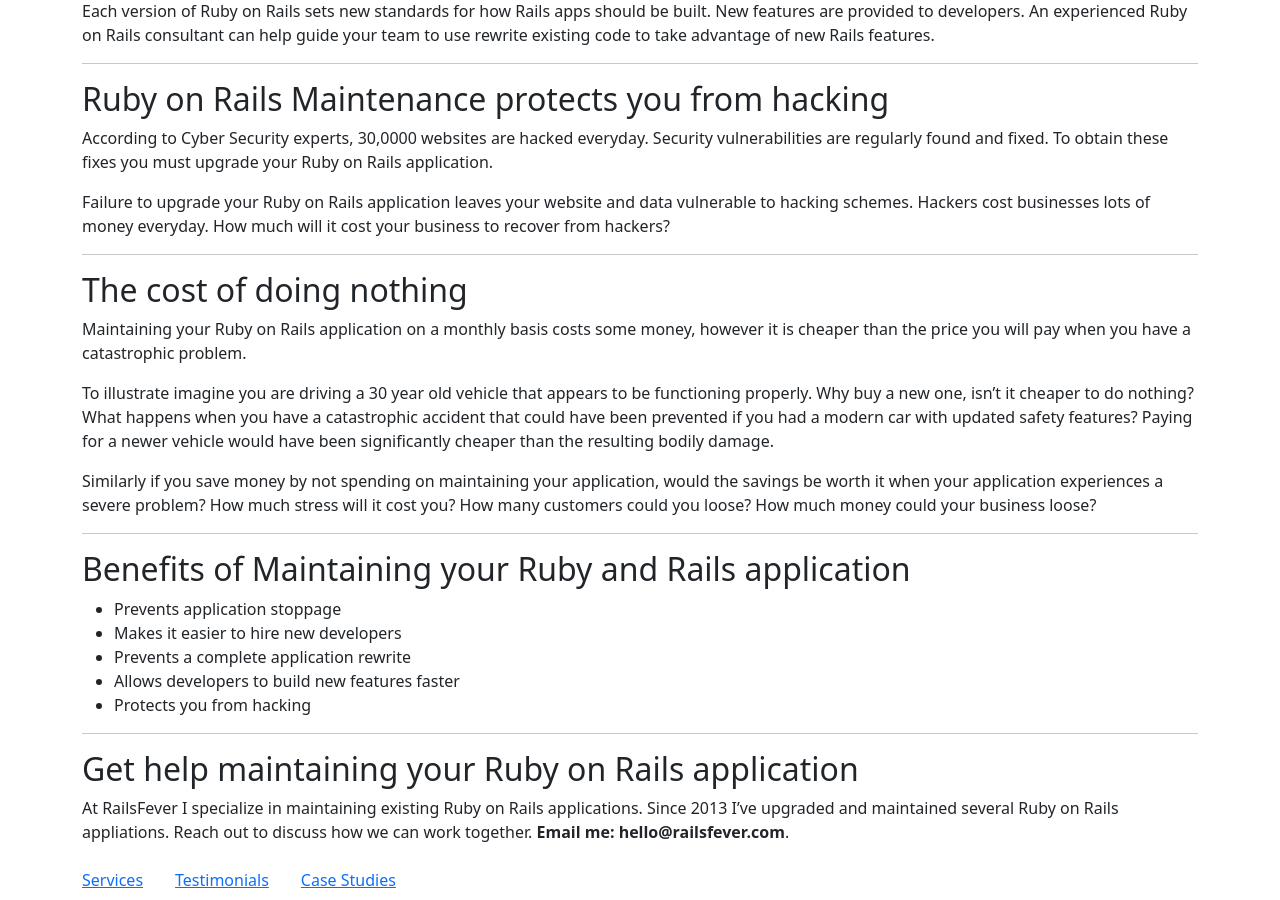
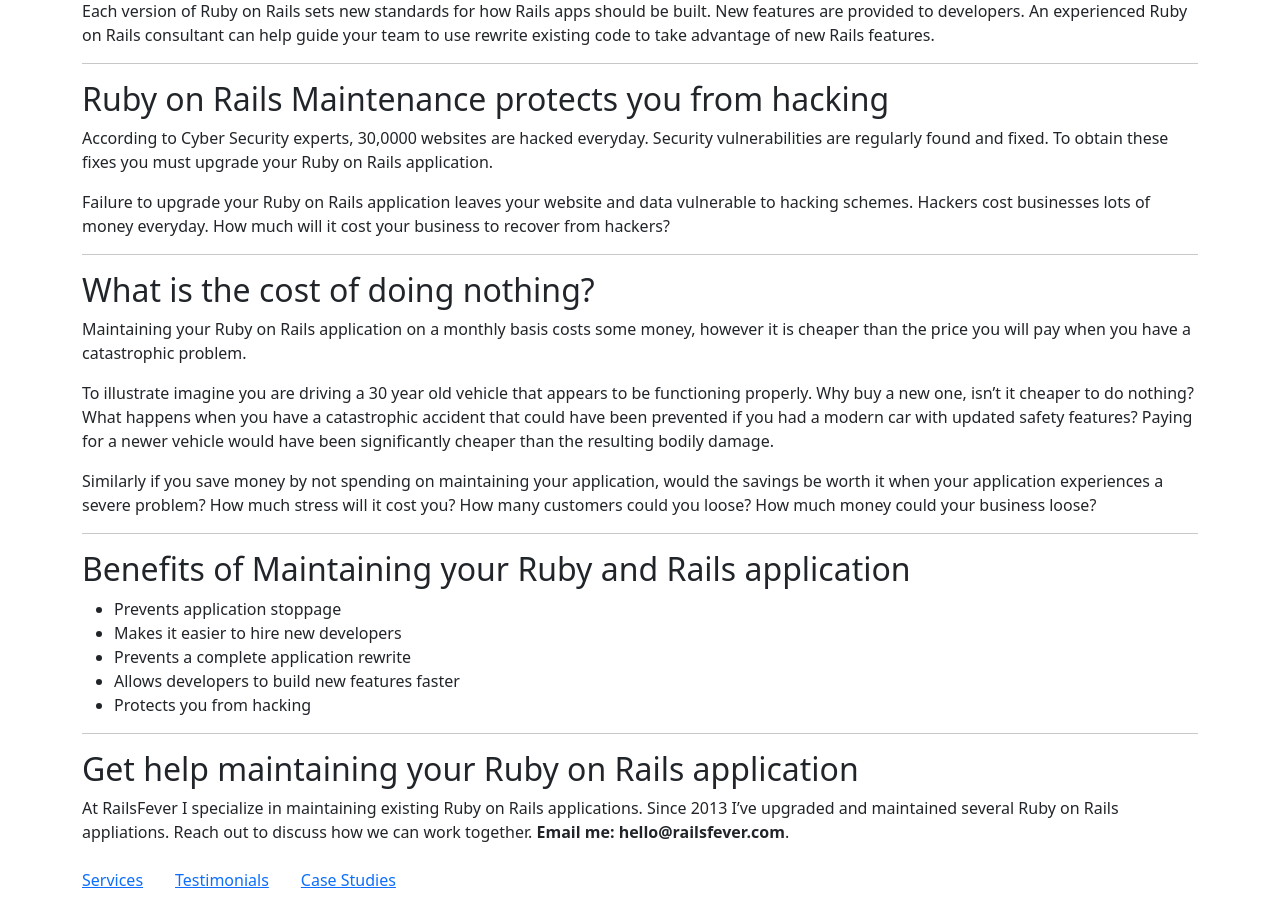
Before and after one commit to waleo/railsfever-2024, a Jekyll site: the page built from blog/_posts/2024-04-13-5-reasons-you-should-maintain-your-ruby-on-rails-application.md, in a window 1280 px wide and 900 px high, scrolled down 1169 px. Built offline with Jekyll 4.4.1, drawn with Linux system fonts in a browser that asks for light colours.

Commit message:
modify section title

```diff
--- a/blog/_posts/2024-04-13-5-reasons-you-should-maintain-your-ruby-on-rails-application.md
+++ b/blog/_posts/2024-04-13-5-reasons-you-should-maintain-your-ruby-on-rails-application.md
@@ -47,7 +47,7 @@
 Failure to upgrade your Ruby on Rails application leaves your website and data vulnerable to hacking schemes. Hackers cost businesses lots of money everyday. How much will it cost your business to recover from hackers?
 
 <hr />
-## The cost of doing nothing
+## What is the cost of doing nothing?
 
 Maintaining your Ruby on Rails application on a monthly basis costs some money, however it is cheaper than the price you will pay when you have a catastrophic problem.
 
```
